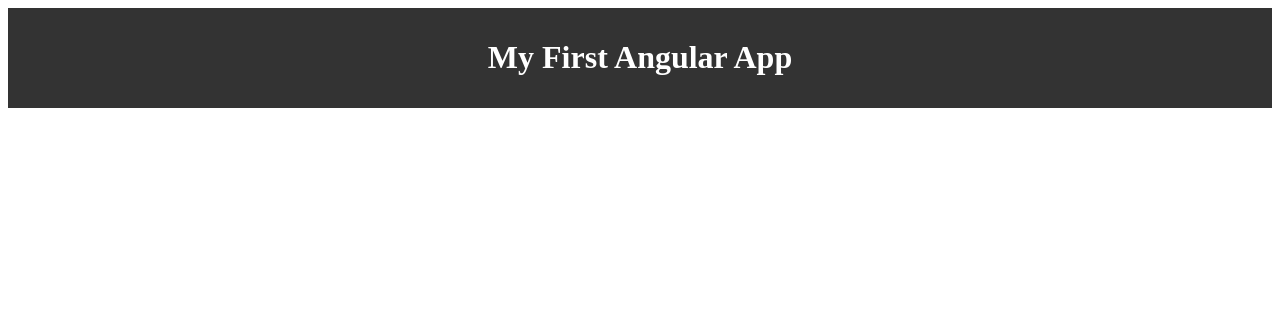
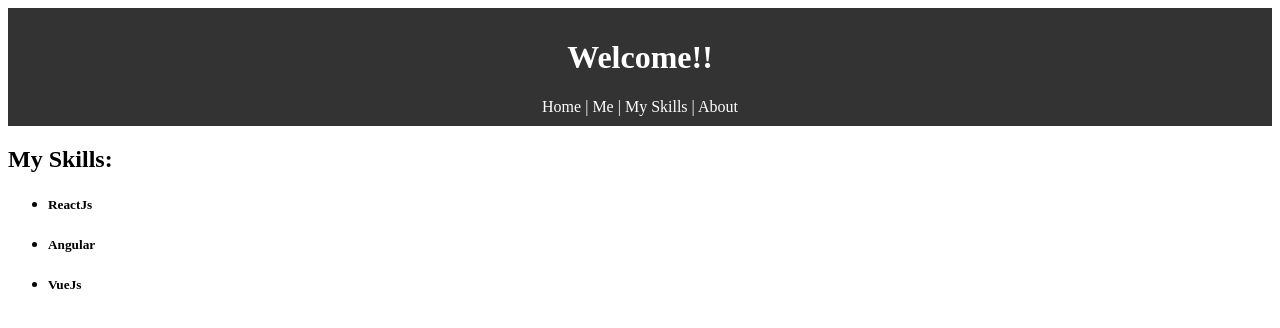
Before and after one commit to pavankumardasireddy/Angular-Todo-app, an Angular app: page /skills in a window 1280 px wide. Before the commit this address led to /. Shown: the top 328 px of the page. Built offline with nearby package versions, Linux system fonts and the light colour scheme.

Commit message:
Added Nav bar

```diff
--- a/src/app/app-routing.module.ts
+++ b/src/app/app-routing.module.ts
@@ -1,3 +1,4 @@
+import { AboutComponent } from './components/pages/about/about.component';
 import { CoursesComponent } from './courses.component';
 import { TodosComponent } from './components/todos/todos.component';
 import { NgModule } from '@angular/core';
@@ -7,8 +8,9 @@ import { CourseComponent } from './course/course.component';
 
 const routes: Routes = [
   { path: '', component: TodosComponent},
-  { path: 'courses', component: CoursesComponent},
-  { path: 'org', component: CourseComponent}
+  { path: 'skills', component: CoursesComponent},
+  { path: 'me', component: CourseComponent},
+  { path: 'about', component: AboutComponent},
 ];
 
 @NgModule({
--- a/src/app/app.module.ts
+++ b/src/app/app.module.ts
@@ -15,6 +15,7 @@ import { TodosService } from './services/todos.service';
 import { HeaderComponent } from './components/header/header.component';
 import { AddTodoComponent } from './components/add-todo/add-todo.component';
 import { from } from 'rxjs';
+import { AboutComponent } from './components/pages/about/about.component';
 
 @NgModule({
   declarations: [
@@ -24,7 +25,8 @@ import { from } from 'rxjs';
     TodosComponent,
     TodoItemComponent,
     HeaderComponent,
-    AddTodoComponent
+    AddTodoComponent,
+    AboutComponent
   ],
   imports: [
     BrowserModule,
--- a/src/app/components/header/header.component.html
+++ b/src/app/components/header/header.component.html
@@ -1,3 +1,10 @@
 <header class="header">
-    <h1>My First Angular App</h1>
+    <h1>Welcome!!</h1>
+    <nav>
+        <a routerLink="/">Home</a> |
+        <a routerLink="/me">Me</a> |
+        <a routerLink="/skills">My Skills</a> |
+        <a routerLink="/about">About</a>
+
+    </nav>
 </header>
--- /dev/null
+++ b/src/app/components/pages/about/about.component.css
@@ -0,0 +1,3 @@
+.about {
+    text-align: center;
+}
--- /dev/null
+++ b/src/app/components/pages/about/about.component.html
@@ -0,0 +1,4 @@
+<div class="about">
+    <h2>Hey This is my first Application using Angular</h2>
+    <h1>Very Excited!!</h1>
+</div>
--- /dev/null
+++ b/src/app/components/pages/about/about.component.ts
@@ -0,0 +1,15 @@
+import { Component, OnInit } from '@angular/core';
+
+@Component({
+  selector: 'app-about',
+  templateUrl: './about.component.html',
+  styleUrls: ['./about.component.css']
+})
+export class AboutComponent implements OnInit {
+
+  constructor() { }
+
+  ngOnInit(): void {
+  }
+
+}
--- a/src/app/course/course.component.html
+++ b/src/app/course/course.component.html
@@ -1,6 +1,6 @@
-<h3>{{orgName}}</h3>
+<h3>{{name}}</h3>
 <ul>
-    <li *ngFor="let name of list">
-        <h5>{{ name }}</h5>
+    <li *ngFor="let myName of list">
+        <h5>{{ myName }}</h5>
     </li>
 </ul>
--- a/src/app/course/course.component.ts
+++ b/src/app/course/course.component.ts
@@ -8,7 +8,7 @@ import { Component, OnInit } from '@angular/core';
 })
 export class CourseComponent implements OnInit {
   list;
-  orgName = 'AGS';
+  name = 'My Name';
   constructor(private service: CourseService) {
     this.list = service.getList();
    }
--- a/src/app/courses.component.ts
+++ b/src/app/courses.component.ts
@@ -8,15 +8,15 @@ import { Component } from '@angular/core';
     template: `
         <h2>{{ getTitle() }}</h2>
         <ul>
-            <li *ngFor="let course of courses">
-                <h5>{{ course }}</h5>
+            <li *ngFor="let skill of courses">
+                <h5>{{ skill }}</h5>
             </li>
         </ul>
     `
 
 })
 export class CoursesComponent {
-    title = 'List of Courses';
+    title = 'My Skills:';
     courses;
 
     constructor(service: CoursesService) {
--- a/src/app/courses.service.ts
+++ b/src/app/courses.service.ts
@@ -1,6 +1,6 @@
 
 export class CoursesService {
     getCourses() {
-        return ['ReactJs', 'AngularJs', 'Angular', 'VueJs'];
+        return ['ReactJs', 'Angular', 'VueJs'];
     }
 }
```
Also changed, not shown: 1 other file (tests, documents, lock files or other folders).
